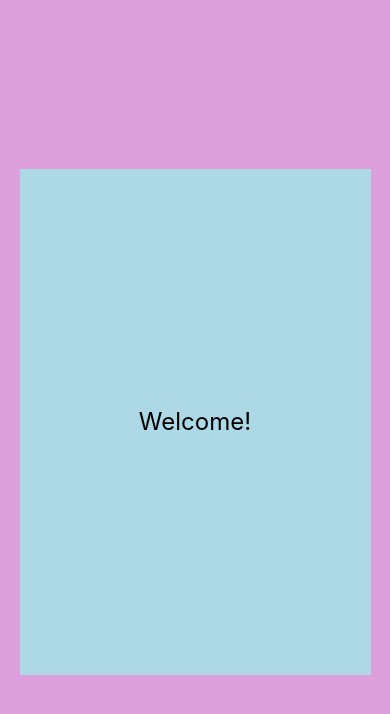
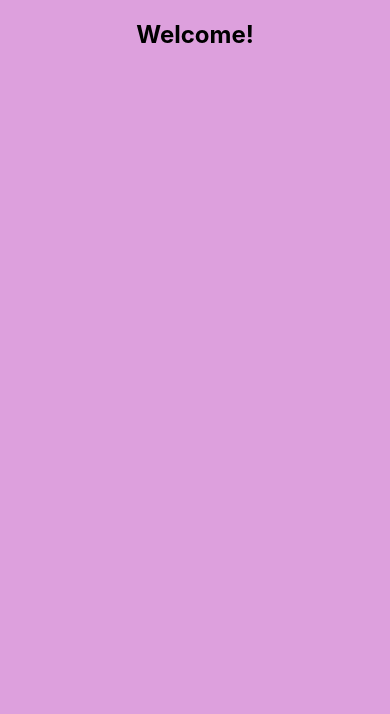
Before and after one commit to setykarimi/react-native, a React Native app: screen / in a window 390 px wide. Shown: the top 714 px of the page. Built offline with nearby package versions, Linux system fonts and the light colour scheme.

Commit message:
Subject: React native, Description: Add Dimesions and Safe Area component, Date: 06/05/2024

```diff
--- a/App.js
+++ b/App.js
@@ -1,44 +1,10 @@
-// import { StyleSheet, View } from "react-native";
-import { StyleSheet, Text, View, useWindowDimensions } from "react-native";
+import SafeArea from "./components/safe-area";
 
 export default function App() {
-  const windowWidth = useWindowDimensions().width;
-  const windowHeight = useWindowDimensions().height;
-  // const [dimensions, setDimensions] = useState({
-  //   window: Dimensions.get("window"),
-  // });
-
-  // useEffect(() => {
-  //   const subsription = Dimensions.addEventListener("change", ({ window }) => {
-  //     setDimensions({ window });
-  //   });
-  //   return () => subsription?.remove();
-  // });
-
-  // const { window } = dimensions;
-
-  // const windowWidth = window.width;
-  // const windowHeight = window.height;
-
   return (
-    <View style={styles.container}>
-      <View
-        style={[
-          styles.box,
-          {
-            width: windowWidth > 500 ? "70%" : "90%",
-            height: windowHeight > 600 ? "60%" : "90%",
-          },
-        ]}
-      >
-        <Text
-          style={{
-            fontSize: windowWidth > 500 ? 50 : 24,
-          }}
-        >
-          Welcome!
-        </Text>
-      </View>
+    <>
+      <SafeArea />
+      {/* <Dimension /> */}
       {/* <Box style={{ padding: 15, backgroundColor: "#225544" }} >Box 1 shrink</Box>
       <Box style={{ padding: 15, backgroundColor: "#227766" }} >Box 2 shrink</Box>
       <Box style={{ padding: 15, backgroundColor: "#224433" }} >Box 3</Box>
@@ -56,25 +22,6 @@ export default function App() {
       {/* <AlignContentBasics /> */}
       {/* <FlexBasisGrowShrink /> */}
       {/* <PositionLayout /> */}
-    </View>
+    </>
   );
 }
-
-const styles = StyleSheet.create({
-  container: {
-    flex: 1,
-    backgroundColor: "plum",
-    alignItems: "center",
-    justifyContent: "center",
-  },
-  box: {
-    // width: windowWidth > 500 ? "70%" : "90%",
-    // height: windowHeight > 600 ? "60%" : "90%",
-    backgroundColor: "lightblue",
-    alignItems: "center",
-    justifyContent: "center",
-  },
-  // text: {
-  //   fontSize: windowWidth > 500 ? 50 : 24,
-  // },
-});
```
